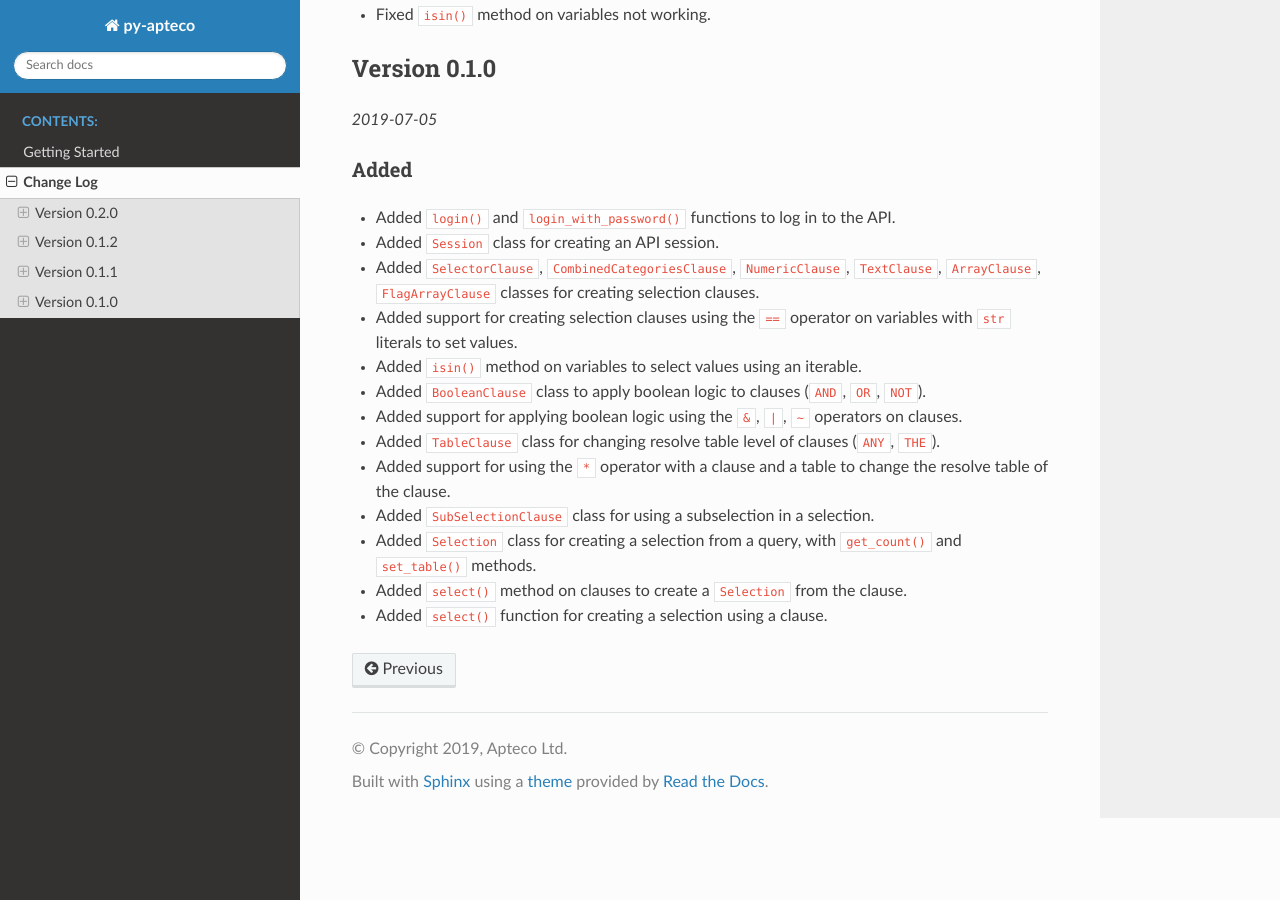
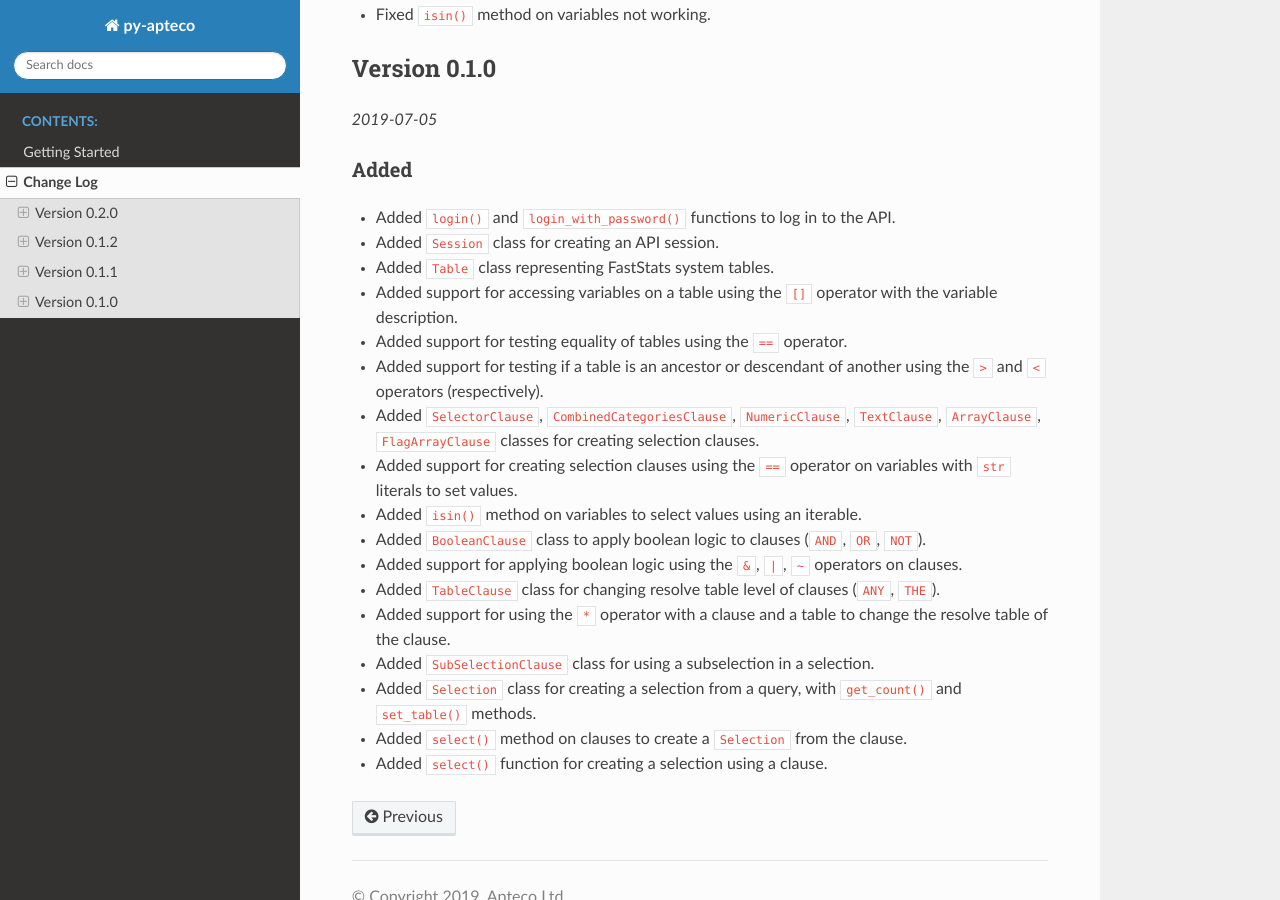
Before and after one commit to Apteco/py-apteco, a Sphinx documentation site: the page built from docs/source/changelog.rst, in a window 1280 px wide and 900 px high, scrolled down 764 px. Built offline with Sphinx 7.4.7 and the Read the Docs theme 2.0.0, drawn with Linux system fonts in a browser that asks for light colours.

Commit message:
Add initial features missing from docs.

```diff
--- a/docs/source/changelog.rst
+++ b/docs/source/changelog.rst
@@ -42,6 +42,12 @@ Added
 
 * Added ``login()`` and ``login_with_password()`` functions to log in to the API.
 * Added ``Session`` class for creating an API session.
+* Added ``Table`` class representing FastStats system tables.
+* Added support for accessing variables on a table using the ``[]`` operator
+  with the variable description.
+* Added support for testing equality of tables using the ``==`` operator.
+* Added support for testing if a table is an ancestor or descendant of another
+  using the ``>`` and ``<`` operators (respectively).
 * Added ``SelectorClause``, ``CombinedCategoriesClause``, ``NumericClause``,
   ``TextClause``, ``ArrayClause``, ``FlagArrayClause`` classes
   for creating selection clauses.
--- a/docs/source/getting_started.rst
+++ b/docs/source/getting_started.rst
@@ -50,7 +50,7 @@ If you don't want to enter your password every time,
 there is also a ``login_with_password()`` function which takes your password
 as a fourth argument::
 
-   # potentially not secure!
+   # password is in plain sight in the code!
    credentials = apt.login_with_password(
        "https://my-site.com/OrbitAPI", "my_data_view", "jdoe", "password"
    )
```
